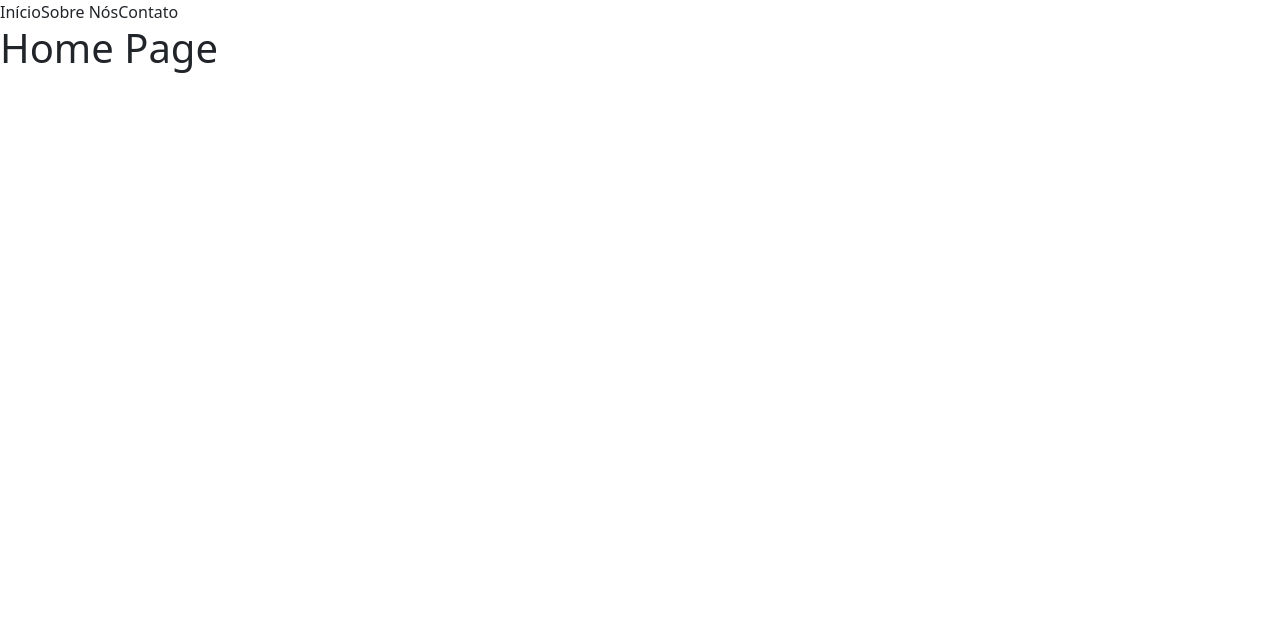
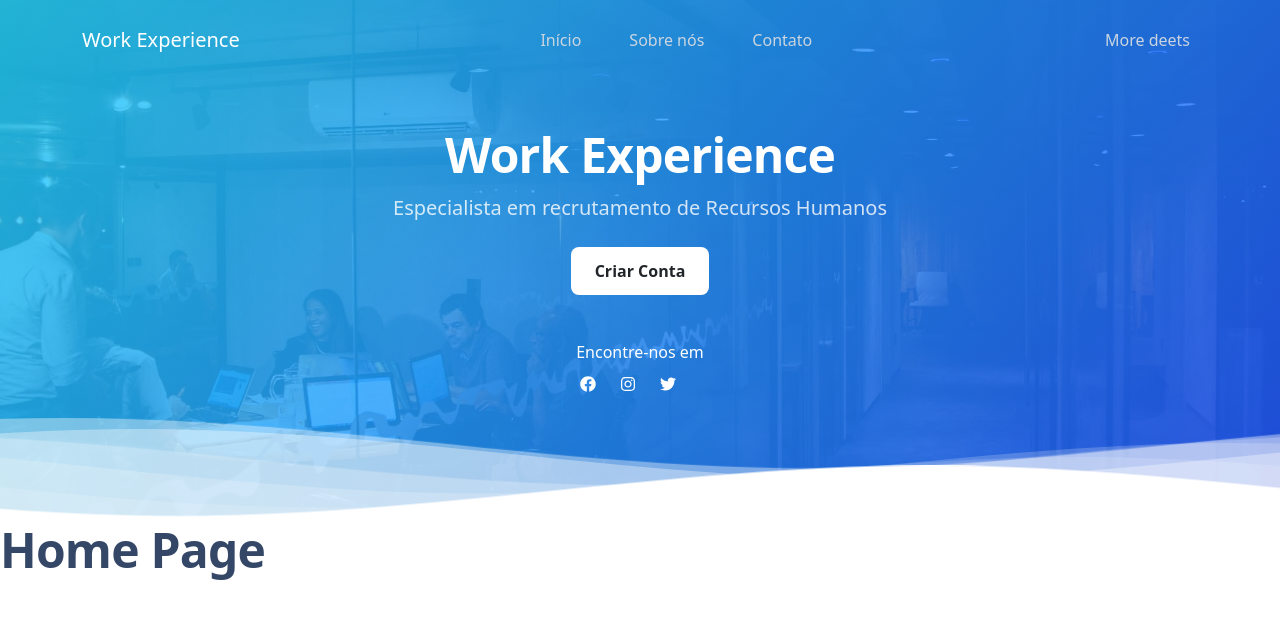
Before and after one commit to theovictor/work-experience, a React (Create React App) app: page /home in a window 1280 px wide. Shown: the top 618 px of the page. Built offline with nearby package versions, Linux system fonts and the light colour scheme; the HTML template or start-up script is replaced by a standard one.

Commit message:
started navbar

```diff
--- a/src/App.js
+++ b/src/App.js
@@ -1,6 +1,9 @@
 import { Router } from 'react-router-dom';
 import { createBrowserHistory } from 'history';
 import Routes from './routes';
+
+import './styles/global.scss'
+import 'bootstrap/scss/bootstrap.scss';
 
 function App() {
   const browserHistory = createBrowserHistory();
--- a/src/components/Navbar/index.js
+++ b/src/components/Navbar/index.js
@@ -1,13 +1,26 @@
-import styles from './styles.module.scss';
+import { Container, Nav, Navbar } from "react-bootstrap";
+import { Link } from "react-router-dom";
+import styles from "./styles.module.scss";
 
-export default function Navbar() {
+export function MainNavbar() {
   return (
     <>
-      <nav>
-        <a>Início</a>
-        <a>Sobre Nós</a>
-        <a>Contato</a>
-      </nav>
+      <Navbar collapseOnSelect expand="sm" fixed="top" variant="dark" className={styles.active}>
+        <Container>
+          <Navbar.Brand>Work Experience</Navbar.Brand>
+          <Navbar.Toggle aria-controls="responsive-navbar-nav" />
+          <Navbar.Collapse id="responsive-navbar-nav">
+            <Nav className="m-auto">
+              <Link to="/home">Início</Link>
+              <Link to="/about">Sobre nós</Link>
+              <Link to="/contact">Contato</Link>
+            </Nav>
+            <Nav>
+              <Link to="/home">More deets</Link>
+            </Nav>
+          </Navbar.Collapse>
+        </Container>
+      </Navbar>
     </>
   );
 }
--- a/src/components/Navbar/styles.module.scss
+++ b/src/components/Navbar/styles.module.scss
@@ -0,0 +1,38 @@
+nav {
+  height: 5rem;
+
+  a {
+    display: inline-block;
+    position: relative;
+    padding: 0 0.5rem;
+    height: 5rem;
+    line-height: 5rem;
+    text-decoration: none;
+    color: var(--gray-300);
+    transition: color 0.2s;
+
+    & + a {
+      margin-left: 2rem;
+    }
+
+    &:hover {
+      color: var(--white);
+    }
+
+    &.active {
+      color: var(--white);
+      font-weight: bold;
+    }
+
+    &.active::after {
+      content: '';
+      height: 3px;
+      border-radius: 3px 3px 0 0;
+      width: 100%;
+      position: absolute;
+      bottom: 1px;
+      left: 0;
+      background-color: var(--yellow);
+    }
+  }
+}
--- a/src/layout/Header/index.js
+++ b/src/layout/Header/index.js
@@ -1,12 +1,45 @@
+import { Container, Row, Col, Button } from 'react-bootstrap';
+import { FaFacebook, FaTwitter, FaInstagram } from 'react-icons/fa';
 import styles from './styles.module.scss';
-import Navbar from '../../components/Navbar';
 
 export default function Header() {
   return (
     <>
       <header className="bg-gradient-dark">
-        <div className={"align-items-center d-flex p-0"+styles.headerContent}>
-          <Navbar />
+        <div className={`align-items-center d-flex p-0 ${styles.headerContent}`}>
+          <span className={`bg-gradient-info ${styles.mask} ${styles['opacity-8']}`}/>
+          <Container className={styles['header-container']}>
+            <Row className="justify-content-center">
+              <Col className="text-center mx-auto my-auto" lg="8">
+                <h1 className="text-white">Work Experience</h1>
+                <p className={`lead mb-4 text-white ${styles['opacity-8']}`}>
+                  Especialista em recrutamento de Recursos Humanos
+                </p>
+                <Button className={`${styles.btn} bg-white text-dark`}>Criar Conta</Button>
+                <h6 className="text-white mb-2 mt-5">Encontre-nos em</h6>
+                <div className="d-flex justify-content-center">
+                  <a href="home"><i className="text-lg text-white me-4"><FaFacebook/></i></a>
+                  <a href="home"><i className="text-lg text-white me-4"><FaInstagram/></i></a>
+                  <a href="home"><i className="text-lg text-white me-4"><FaTwitter/></i></a>
+                </div>
+              </Col>
+            </Row>
+          </Container>
+          <div className={`position-absolute w-100 bottom-0 ${styles['wave-index']}`}>
+            <svg className={styles.waves} viewBox="0 24 150 40" preserveAspectRatio="none" shapeRendering="auto">
+              <defs>
+                <path id="gentle-wave" d="M-160 44c30 0 58-18 88-18s 58 18 88 18 58-18 88-18 58 18 88 18 v44h-352z" />
+              </defs>
+              <g className={`${styles['moving-waves']}`}>
+                <use href="#gentle-wave" x="48" y="-1" fill="rgba(255,255,255,0.40" />
+                <use href="#gentle-wave" x="48" y="3" fill="rgba(255,255,255,0.35)" />
+                <use href="#gentle-wave" x="48" y="5" fill="rgba(255,255,255,0.25)" />
+                <use href="#gentle-wave" x="48" y="8" fill="rgba(255,255,255,0.20)" />
+                <use href="#gentle-wave" x="48" y="13" fill="rgba(255,255,255,0.15)" />
+                <use href="#gentle-wave" x="48" y="16" fill="rgba(255,255,255,1" />
+              </g>
+            </svg>
+          </div>
         </div>
       </header>
     </>
--- a/src/layout/Header/styles.module.scss
+++ b/src/layout/Header/styles.module.scss
@@ -1,11 +1,129 @@
 .headerContent {
+  padding: 0;
   position: relative;
   overflow: hidden;
+  display: flex;
   background-image: url(../../assets/img/office-dark.jpg);
   background-size: cover;
   background-position: 50%;
+  min-height: 65vh !important;
 
-  .container {
+  .mask {
+    position: absolute;
+    background-size: cover;
+    background-position: center center;
+    top: 0;
+    left: 0;
+    width: 100%;
+    height: 100%;
+    opacity: 0.8;
+  }
+
+  .opacity-8 {
+    opacity: 0.8 !important;
+  }
+
+  .header-container {
     z-index: 1;
   }
+
+  .wave-index {
+    z-index: 1;
+  }
+  .waves {
+    position: relative;
+    width: 100%;
+    height: 14vh;
+    margin-bottom: -7px;
+    min-height: 100px;
+    max-height: 150px;
+  }
+  .waves.no-animation .moving-waves > use {
+    -webkit-animation: none;
+    animation: none;
+  }
+  .wave-rotate {
+    transform: rotate(180deg);
+  }
+  .moving-waves > use {
+    -webkit-animation: move-forever 40s cubic-bezier(0.55, 0.5, 0.45, 0.5)
+      infinite;
+    animation: move-forever 40s cubic-bezier(0.55, 0.5, 0.45, 0.5) infinite;
+  }
+
+  .moving-waves > use:nth-child(1) {
+    -webkit-animation-delay: -2s;
+    animation-delay: -2s;
+    -webkit-animation-duration: 11s;
+    animation-duration: 11s;
+  }
+
+  .moving-waves > use:nth-child(2) {
+    -webkit-animation-delay: -4s;
+    animation-delay: -4s;
+    -webkit-animation-duration: 13s;
+    animation-duration: 13s;
+  }
+
+  .moving-waves > use:nth-child(3) {
+    -webkit-animation-delay: -3s;
+    animation-delay: -3s;
+    -webkit-animation-duration: 15s;
+    animation-duration: 15s;
+  }
+
+  .moving-waves > use:nth-child(4) {
+    -webkit-animation-delay: -4s;
+    animation-delay: -4s;
+    -webkit-animation-duration: 20s;
+    animation-duration: 20s;
+  }
+
+  .moving-waves > use:nth-child(5) {
+    -webkit-animation-delay: -4s;
+    animation-delay: -4s;
+    -webkit-animation-duration: 25s;
+    animation-duration: 25s;
+  }
+
+  .moving-waves > use:nth-child(6) {
+    -webkit-animation-delay: -3s;
+    animation-delay: -3s;
+    -webkit-animation-duration: 30s;
+    animation-duration: 30s;
+  }
+
+  @-webkit-keyframes move-forever {
+    0% {
+      transform: translate3d(-90px, 0, 0);
+    }
+    100% {
+      transform: translate3d(85px, 0, 0);
+    }
+  }
+
+  @keyframes move-forever {
+    0% {
+      transform: translate3d(-90px, 0, 0);
+    }
+    100% {
+      transform: translate3d(85px, 0, 0);
+    }
+  }
+
+  .btn {
+    font-weight: 700;
+    color: #67748e;
+    padding: 0.75rem 1.5rem;
+    border: none;
+    border-radius: 0.5rem;
+    transition: all 0.15s ease-in;
+    &:hover {
+      transform: scale(1.03);
+      filter: brightness(0.8);
+      color: #67748e;
+      box-shadow: 0 3px 5px -1px rgba(0, 0, 0, 0.09),
+        0 2px 3px -1px rgba(0, 0, 0, 0.07);
+    }
+  }
 }
--- a/src/layout/Main.js
+++ b/src/layout/Main.js
@@ -1,10 +1,12 @@
 import Body from './Body';
 import Header from './Header';
 import Footer from './Footer';
+import { MainNavbar } from '../components/Navbar'
 
 export default function Main({children}) {
   return (
     <>
+      <MainNavbar />
       <Header />
       <Body children={children}/>
       <Footer/>
--- a/src/styles/global.scss
+++ b/src/styles/global.scss
@@ -15,8 +15,9 @@
   --green: #81E6D9;
   --teal: #20c997;
   --cyan: #61dafb;
-  --white: #fff;
+  --white: #FFFFFF;
   --gray: #6c757d;
+  --gray-300: #CBD5E0;
   --gray-dark: #343a40;
   --primary: #cb0c9f;
   --secondary: #8392AB;
@@ -31,9 +32,7 @@
   --gradient: linear-gradient(180deg, rgba(255, 255, 255, 0.15), rgba(255, 255, 255, 0));
 }
 
-button {
-  cursor: pointer;
-}
+button { cursor: pointer; }
 
 a {
   color: inherit;
@@ -55,3 +54,39 @@ a {
 .bg-gradient-light { background-image: linear-gradient(310deg, #CED4DA 0%, #EBEFF4 100%); }
 
 .bg-gradient-dark { background-image: linear-gradient(310deg, #141727 0%, #3A416F 100%); }
+
+h1, .h1, h2, .h2, h3, .h3, h4, .h4, h5, .h5, h6, .h6 {
+  margin-top: 0 !important;
+  margin-bottom: 0.5rem !important;
+  font-weight: 400 !important;
+  line-height: 1.2 !important;
+  color: #344767 !important;
+}
+
+h1, .h1 {
+  font-size: calc(1.425rem + 2.1vw) !important;
+}
+@media (min-width: 1200px) {
+  h1, .h1 {
+    font-size: 3rem !important;
+  }
+}
+
+h1, .h1, .h1 {
+  font-size: 3rem !important;
+  line-height: 1.25 !important;
+  letter-spacing: -0.025rem !important;
+}
+@media (max-width: 575.98px) {
+  h1, .h1, .h1 {
+    font-size: calc(1.425rem + 2.1vw) !important;
+  }
+}
+
+h1, .h1, .h1, h2, .h2, .h2, h3, .h3, .h3 {
+  font-weight: 700 !important;
+}
+
+h1, .h1, .h1, h2, .h2, .h2, h3, .h3, .h3, h4, .h4, .h4 {
+  letter-spacing: -0.05rem !important;
+}
```
